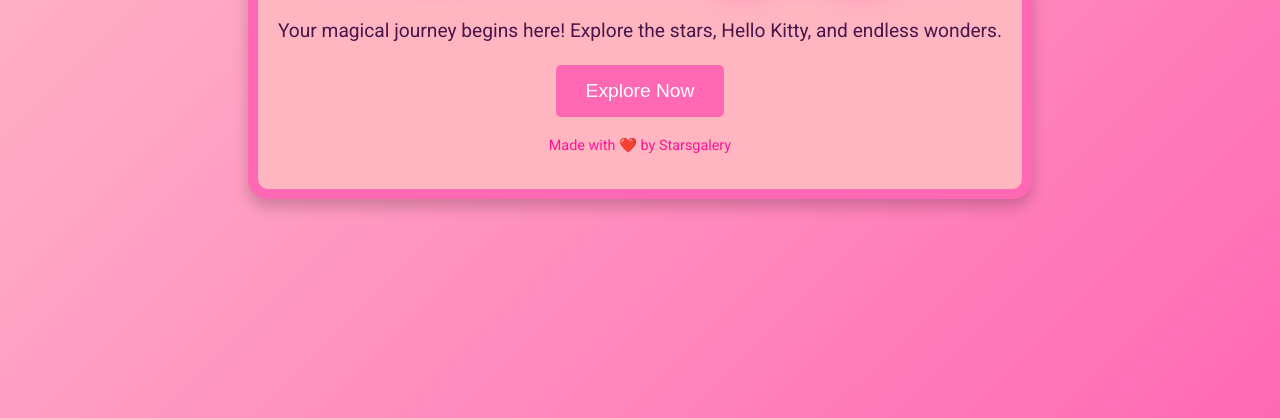
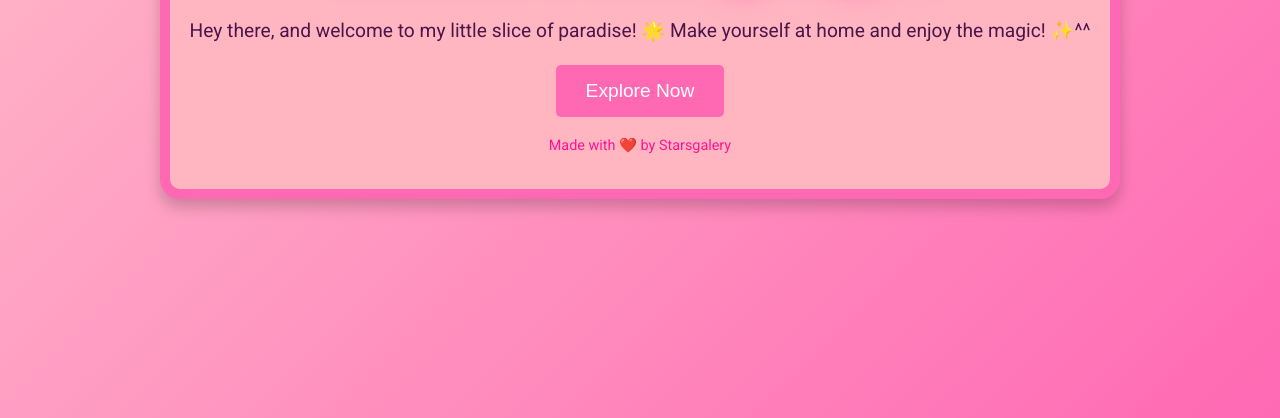
Before and after one commit to Starsgalery/starsgalery.github.io, a plain HTML site: page index.html in a window 1280 px wide. Shown: the part 382-800 px from the top of the page. Drawn offline with Linux system fonts and the light colour scheme.

Commit message:
Add files via upload

```diff
--- a/index.html
+++ b/index.html
@@ -13,7 +13,7 @@
             <h1>Welcome to Stars Gallery ✨</h1>
         </header>
         <main>
-            <p>Your magical journey begins here! Explore the stars, Hello Kitty, and endless wonders.</p>
+            <p>Hey there, and welcome to my little slice of paradise! 🌟 Make yourself at home and enjoy the magic! ✨^^</p>
             <button class="explore-button">Explore Now</button>
         </main>
         <footer>
```
